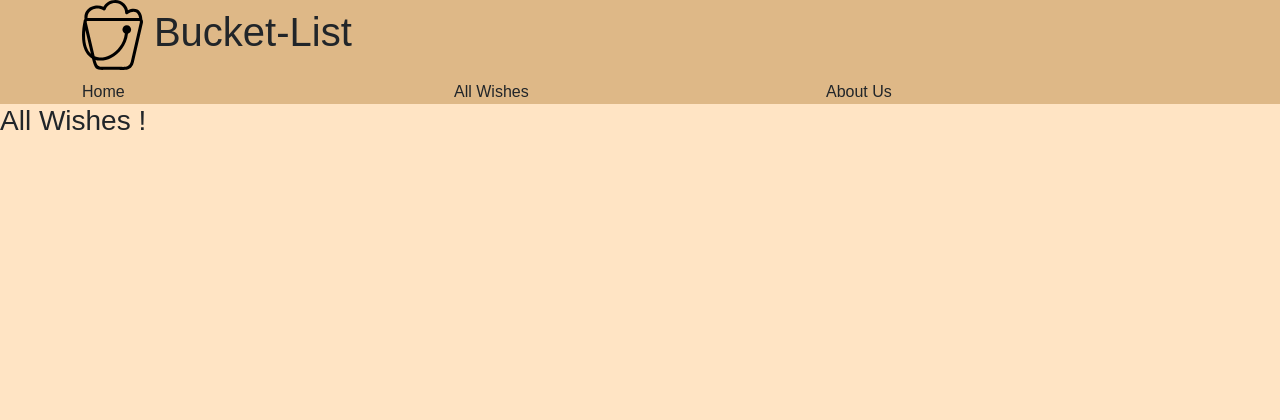
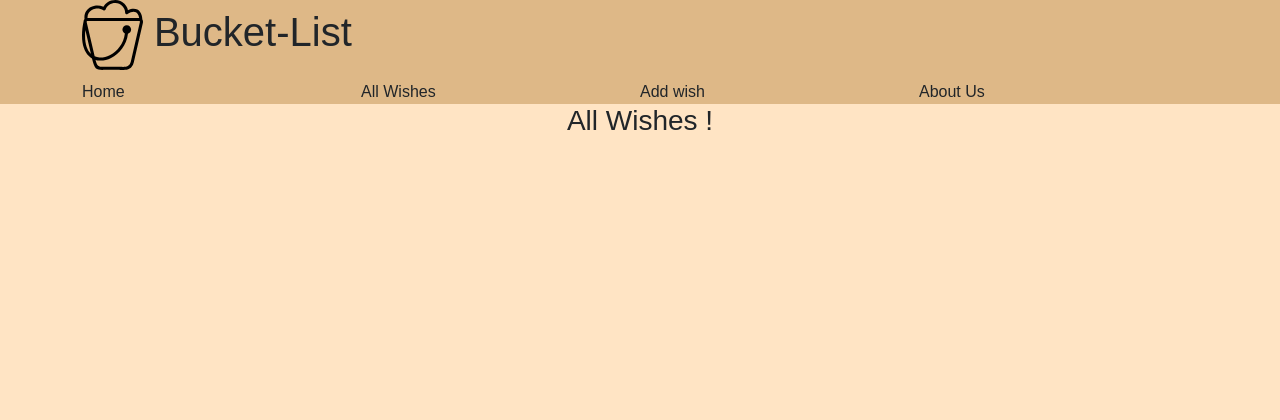
Before and after one commit to K000kai/bucket-list, a Symfony app: template templates/wish/list_wish.html.twig in a window 1280 px wide. Shown: the top 420 px of the page. Run offline with Twig, Linux system fonts and the light colour scheme; the template is opened without the code that fills it, so the values that code supplies are empty; some libraries are stand-ins or nearby versions; some web fonts are replaced.

Commit message:
changement du .env

```diff
--- a/templates/base.html.twig
+++ b/templates/base.html.twig
@@ -33,6 +33,9 @@
                 <div class="col">
                     <a href="{{ path('wish_list') }}" title="All Wishes">All Wishes</a>
                 </div>
+                <div class="col">
+                    <a href="" title="About Us">Add wish</a>
+                </div>
                <div class="col">
                    <a href="{{ path('main_about_us') }}" title="About Us">About Us</a>
                </div>
--- a/templates/wish/list_wish.html.twig
+++ b/templates/wish/list_wish.html.twig
@@ -5,16 +5,23 @@
 {% endblock %}
 
 {% block body %}
-    <section class="wishes-list">
+
+    <div class="container">
+        <div class="row">
+            <div class="col-12  text-center">
                 <h3>All Wishes !</h3>
+            </div>
+        </div>
+        <div class="row">
+            <div class="col-12">
                 {% for wish in wishes %}
                     <div class="align-items-center">
                         <article>
-              <a href="{{ path('wish_details',{id: wish.id}) }}">{{ wish.title }}</a>
+                            <a class="link-offset-2 link-underline link-underline-opacity-0" href="{{ path('wish_details',{id: wish.id}) }}">{{ wish.title }}</a>
                         </article>
                     </div>
-
                 {% endfor %}
-
-    </section>
+            </div>
+        </div>
+    </div>
 {% endblock %}
```
Also changed, not shown: 1 other file. Lines whose indentation alone changed are shown as unchanged.
